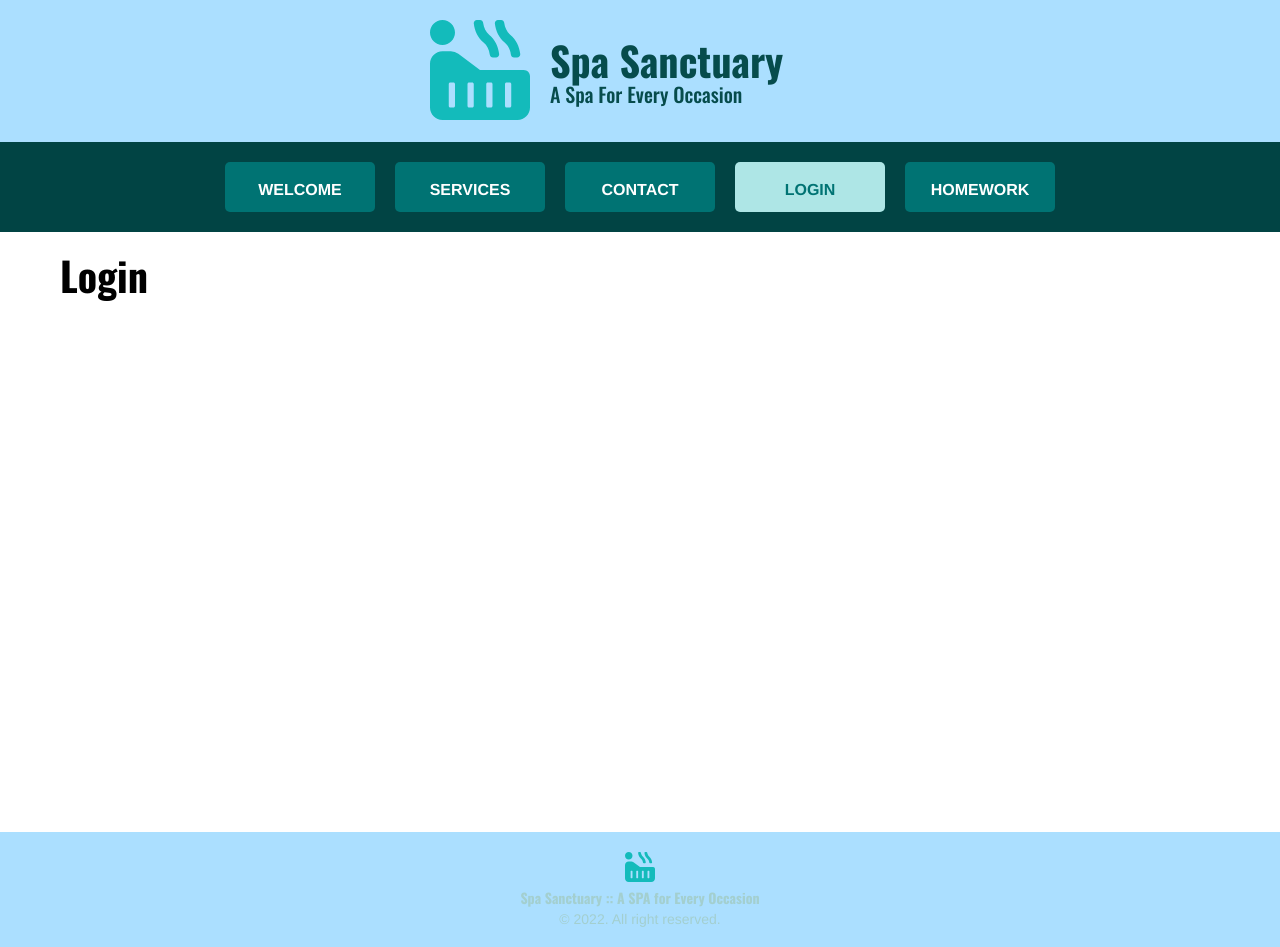
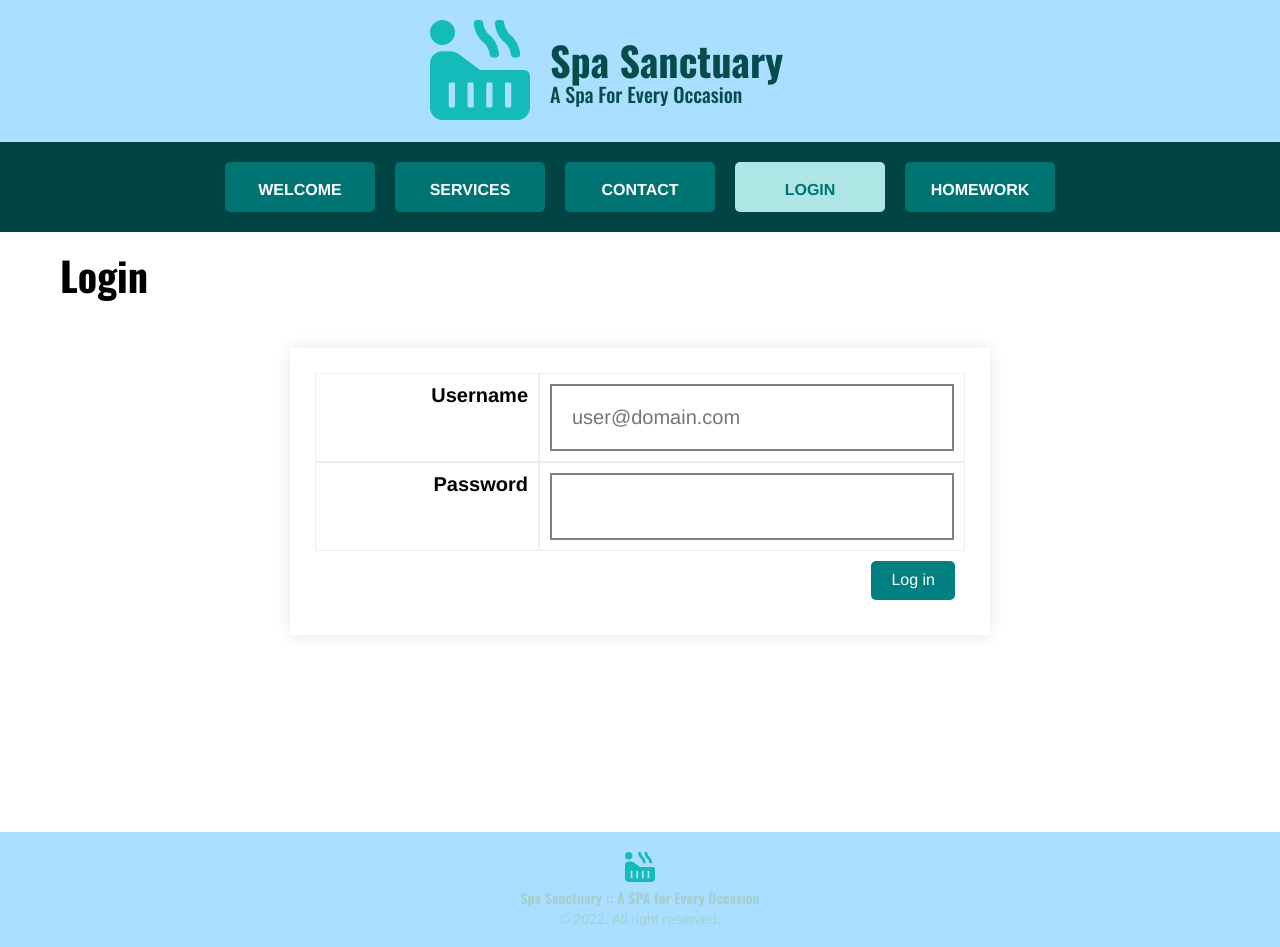
Before and after one commit to christinal59/Web-1-Li-Christina-Final, a React (Create React App) app: page /login in a window 1280 px wide. Built offline with nearby package versions, Linux system fonts and the light colour scheme.

Commit message:
Updating Login

```diff
--- a/src/React/Login/Login.jsx
+++ b/src/React/Login/Login.jsx
@@ -1,11 +1,38 @@
 import React from 'react';
 import styled from 'styled-components';
 
+/* Components ---------------------------*/
+import UniversalForm, { Input, Textarea, SubmitButton } from 'React/common/UniversalForm/UniversalForm.jsx';
+
 const Login = () => {
 
+    const onSubmitHandler = ({fields, payload}) => {
+        console.log('onSubmit fields, payload', fields, payload);
+    }
     return (
         <LoginStyled className='Login'>
             <h1>Login</h1>
+            <UniversalForm
+            apiUrl='/user/login'
+            onSubmit={ onSubmitHandler}
+            >
+
+            <Input
+                type='text'
+                label='Username'
+                id='username'
+                placeholder='user@domain.com'
+                rules={ ['required'] [ 'email' ] }
+            />
+
+            <Input
+                id='password'
+                label='Password'
+                type='password'
+                rules={ ['required'] }
+            />
+            <SubmitButton>Log in</SubmitButton>
+        </UniversalForm>
 
         </LoginStyled>
     );
```
